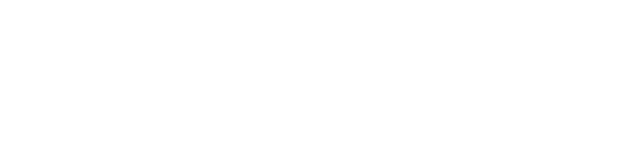
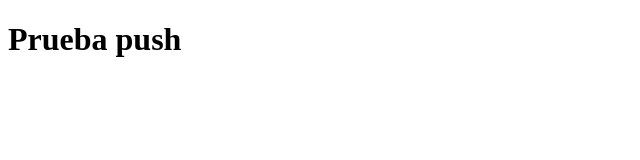
Before and after one commit to ezekumiec/prueba-html, a plain HTML site: page index.html in a window 1280 px wide. Shown: the whole page, without its empty margins (0-640 px from the left). Drawn offline with Linux system fonts and the light colour scheme.

Commit message:
commit esto

```diff
--- a/index.html
+++ b/index.html
@@ -9,5 +9,6 @@
 
 <!-- El contenido de tu página va aquí -->
 
+	<h1>Prueba push</h1>
 </body>
 </html>
```
